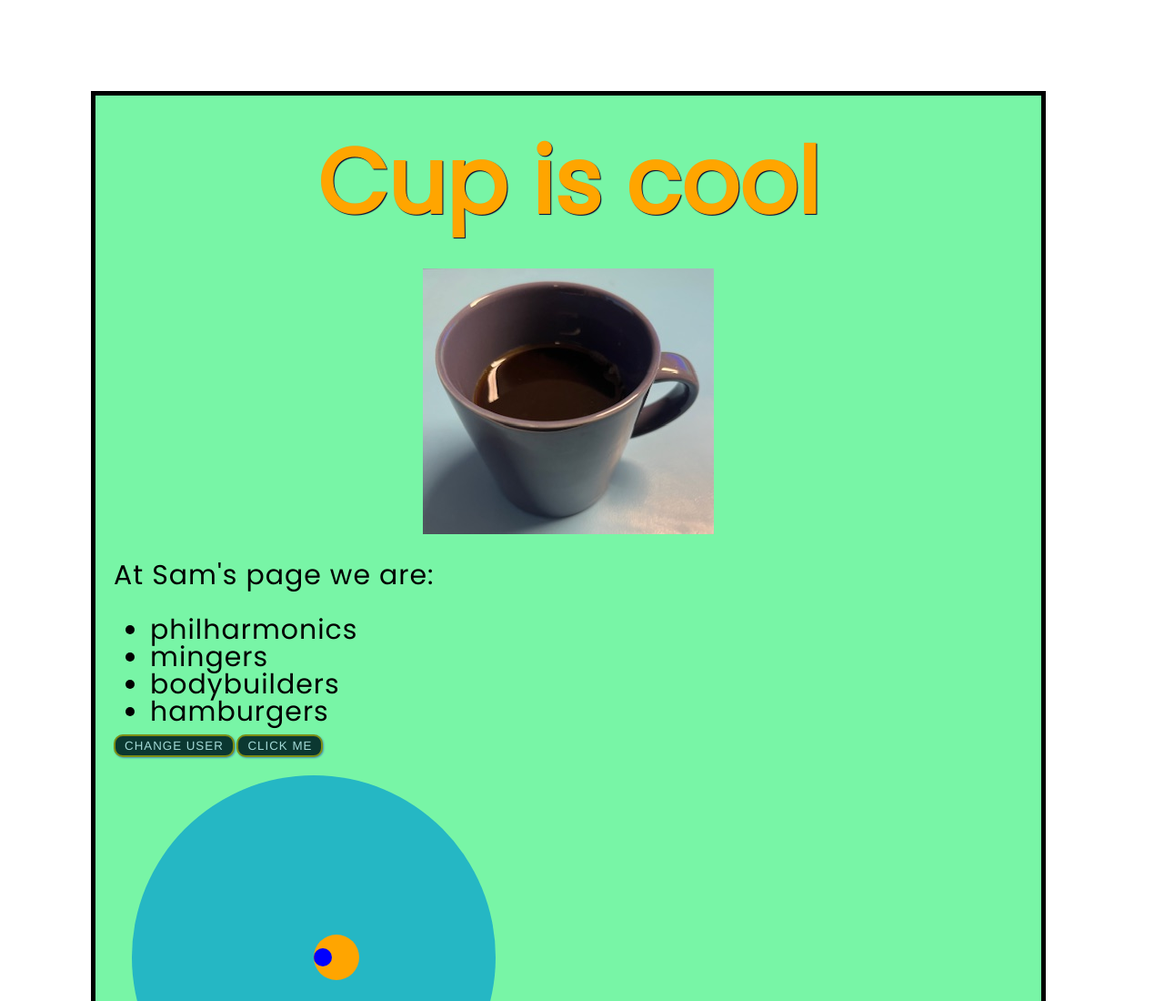
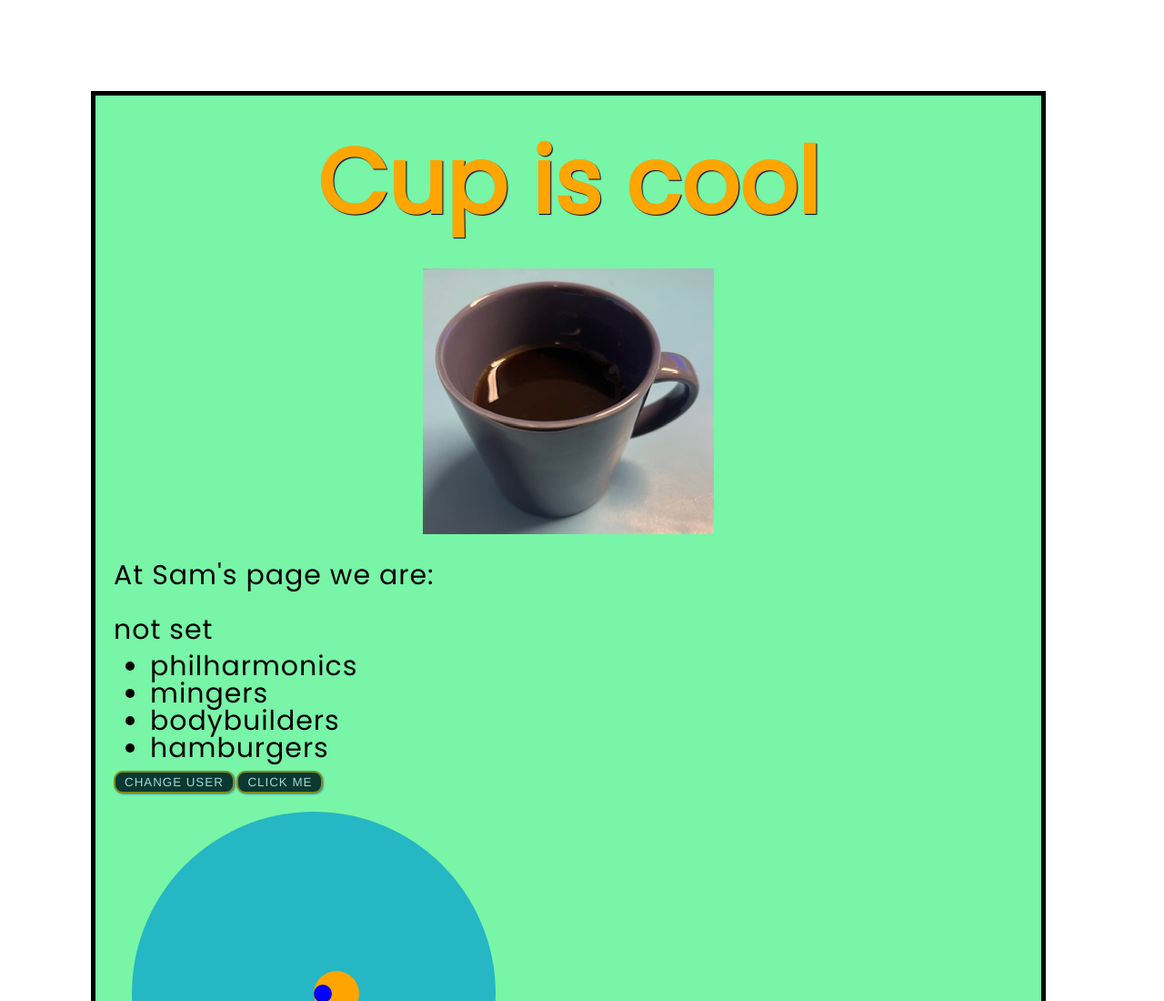
Before and after one commit to Sams137/sams137.github.io, a plain HTML site: page index.html in a window 1280 px wide. Shown: the top 1100 px of the page at 91% size. Drawn offline with Linux system fonts and the light colour scheme.

Commit message:
Update index.html

```diff
--- a/index.html
+++ b/index.html
@@ -12,6 +12,8 @@
     <img src="images/cup.jpg" alt="cup">
 
     <p>At Sam's page we are:</p>
+
+    <div id="myDnsLabel">not set</div>
 
     <ul>
       <li>philharmonics</li>
```
